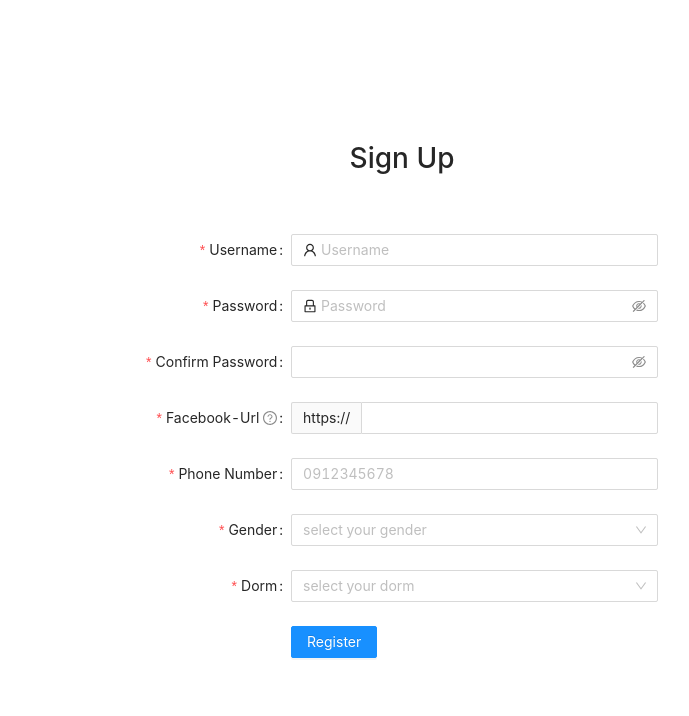
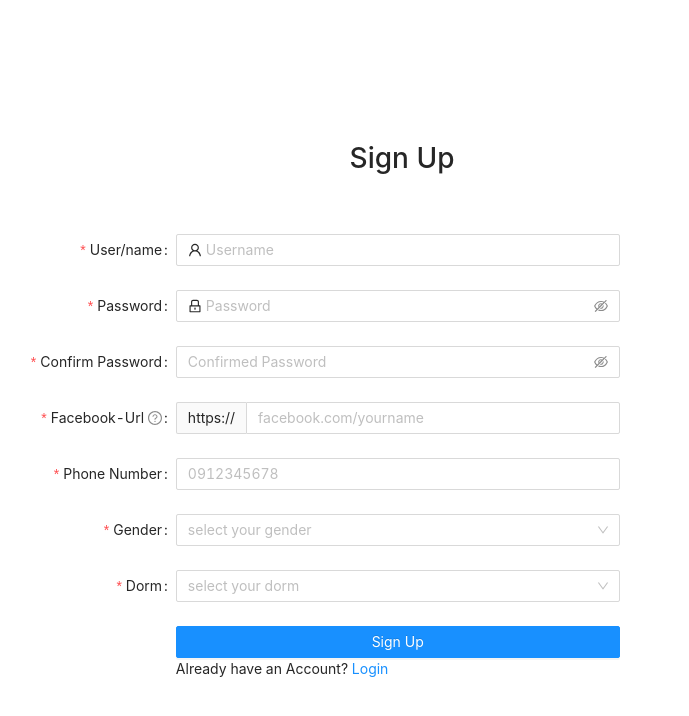
Before and after one commit to Brian-Konr/Dorm-Service-fe, a React (Create React App) app in the folder frontend/: page /signUp in a window 1280 px wide. Shown: the top 716 px of the page, without its empty margins (238-927 px from the left). Built offline with nearby package versions, Linux system fonts and the light colour scheme.

Commit message:
sign up/login style changes

```diff
--- a/frontend/src/components/navigation.js
+++ b/frontend/src/components/navigation.js
@@ -14,6 +14,7 @@ const Navigation = () => {
 
     return (
       <Menu onClick={handleClick} selectedKeys={current} mode="horizontal">
+        {/* tbd: replace with clicible logo */}
         <Menu.Item key="title" icon={<HomeOutlined />}>
           <Link to="/">Dormy 你的宿舍好幫手</Link>
         </Menu.Item>
--- a/frontend/src/containers/login_page.js
+++ b/frontend/src/containers/login_page.js
@@ -54,9 +54,10 @@ const Login_Page = () => {
             </Form.Item>
 
             <Form.Item>
-                <Button type="primary" htmlType="submit" className="login-form-button">
-                    <Link to="/welcome">Log in</Link>
+                <Button type="primary" htmlType="submit" className="wide-form-button">
+                    <Link to="/welcome">Login</Link>
                 </Button>
+                Don't have an Account?  <a href="/signUp">Sign Up</a>
             </Form.Item>
         </Form>
     </div>
--- a/frontend/src/containers/signUp_page.js
+++ b/frontend/src/containers/signUp_page.js
@@ -1,5 +1,6 @@
 import React from 'react';
 import { Form,Input,Select,Button } from 'antd';
+import { Link } from "react-router-dom";
 import { UserOutlined, LockOutlined } from '@ant-design/icons';
 
 const { Option } = Select;
@@ -49,13 +50,14 @@ const SignUp_Page = () => {
         <Form
         {...formItemLayout}
         form={form}
+        // layout="vertical"
         name="register"
         onFinish={onFinish}
         scrollToFirstError
         >
             <Form.Item
                 name="username"
-                label="Username"
+                label="User/name"
                 rules={[
                     {
                         required: true,
@@ -105,7 +107,7 @@ const SignUp_Page = () => {
                 }),
                 ]}
             >
-                <Input.Password />
+                <Input.Password  placeholder="Confirmed Password"/>
             </Form.Item>
 
             <Form.Item
@@ -122,6 +124,7 @@ const SignUp_Page = () => {
             >
                 <Input
                     addonBefore="https://"
+                    placeholder="facebook.com/yourname"
                 />
             </Form.Item>
 
@@ -192,12 +195,16 @@ const SignUp_Page = () => {
             </Form.Item>
 
             <Form.Item {...tailFormItemLayout}>
-                <Button type="primary" htmlType="submit">
-                Register
+                <Button type="primary" htmlType="submit" className = "wide-form-button">
+                {/* Register */}
+                {/* Todo: 如果成功註冊的話跳message */}
+                    <Link to="/login">Sign Up</Link>
                 </Button>
+                Already have an Account?  <a href="/login">Login</a>
             </Form.Item>
         </Form>
     </div>
+
     </>
   );
 };
--- a/frontend/src/index.css
+++ b/frontend/src/index.css
@@ -41,7 +41,15 @@
    padding-top: 17vh;
 }
 .signUp_page{
-   padding-left: 27vw;
-   padding-right: 30vw;
+   padding-left: 15vw;
+   padding-right: 33vw;
    padding-top: 5vh;
+   /* padding-top: 5vh; */
+   padding-bottom: 5vh;
 }
+
+
+.wide-form-button {
+   width: 100%;
+   /* color: red; */
+ }
```
Also changed, not shown: 2 other files (tests, documents, lock files or other folders).
